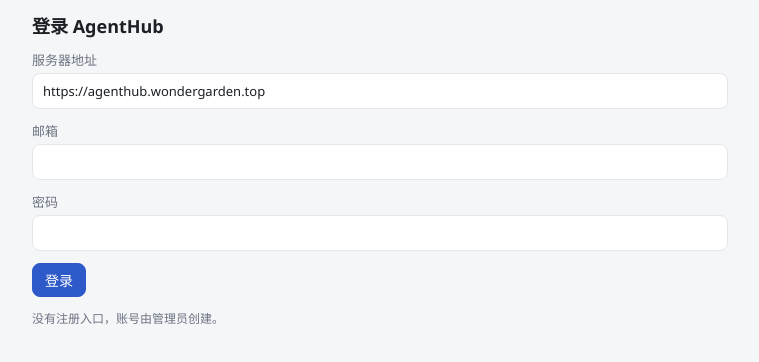
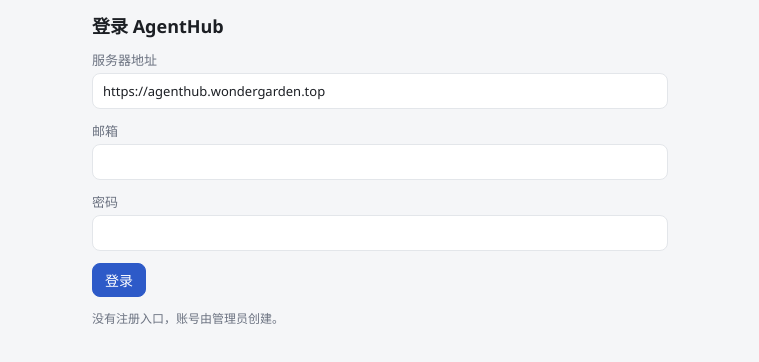
Before and after one commit to wenboqiu/AgentHub, a React (Vite) app: page / in a window 1280 px wide. Shown: the top 362 px of the page, without its empty margins (260-1019 px from the left). Built offline with nearby package versions, Linux system fonts and the light colour scheme.

Commit message:
chore: 保存宽屏布局调整和任务管理计划

```diff
--- a/src/styles.css
+++ b/src/styles.css
@@ -34,10 +34,16 @@ body {
   color: var(--fg);
 }
 .app {
-  max-width: 720px;
+  /* 铺满窗口：窄屏 12px 边距（和手机一致），宽屏随窗口增加到 32px */
+  width: 100%;
+  min-height: 100vh;
+  box-sizing: border-box;
+  padding: env(safe-area-inset-top) clamp(12px, 3vw, 32px) calc(env(safe-area-inset-bottom) + 16px);
+}
+/* 设置和登录是表单，拉得太宽反而难用，限制宽度并居中 */
+.app.settings {
+  max-width: 640px;
   margin: 0 auto;
-  min-height: 100vh;
-  padding: env(safe-area-inset-top) 12px calc(env(safe-area-inset-bottom) + 16px);
 }
 header {
   display: flex;
@@ -300,7 +306,7 @@ textarea:disabled {
   gap: 8px;
 }
 .msg {
-  max-width: 85%;
+  max-width: min(85%, 960px);
   padding: 8px 12px;
   border-radius: 12px;
   white-space: pre-wrap;
```
Also changed, not shown: 1 other file (tests, documents, lock files or other folders).
